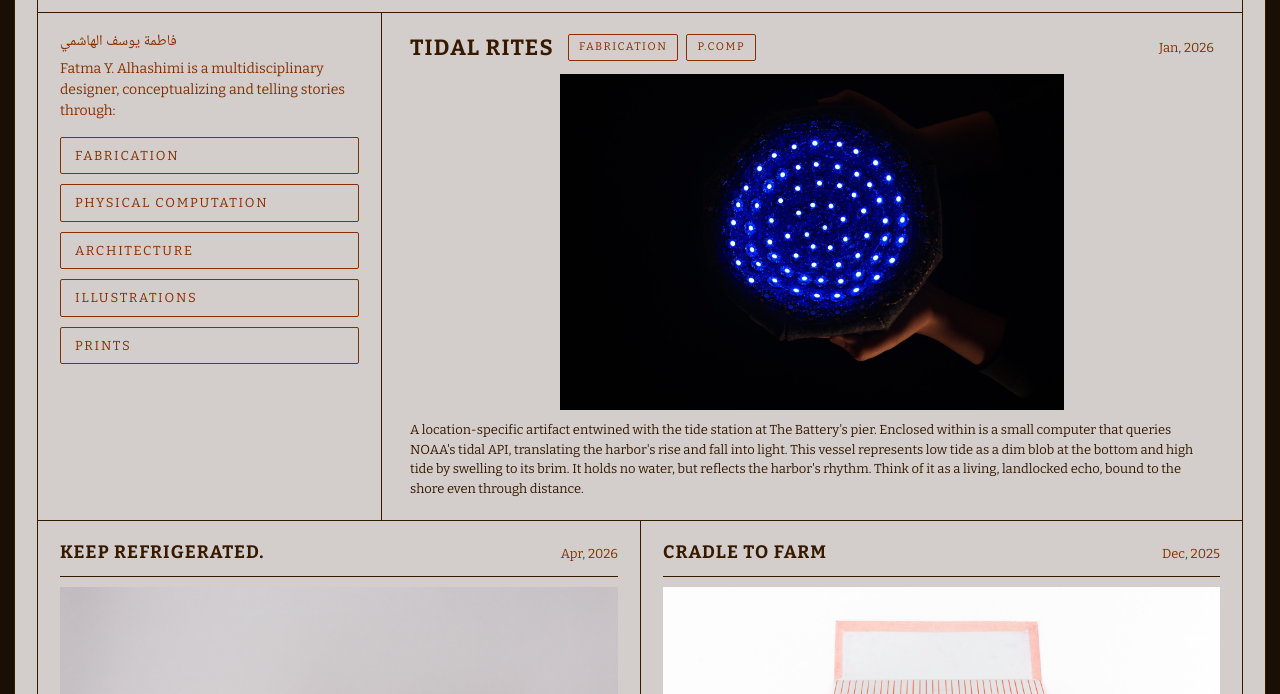
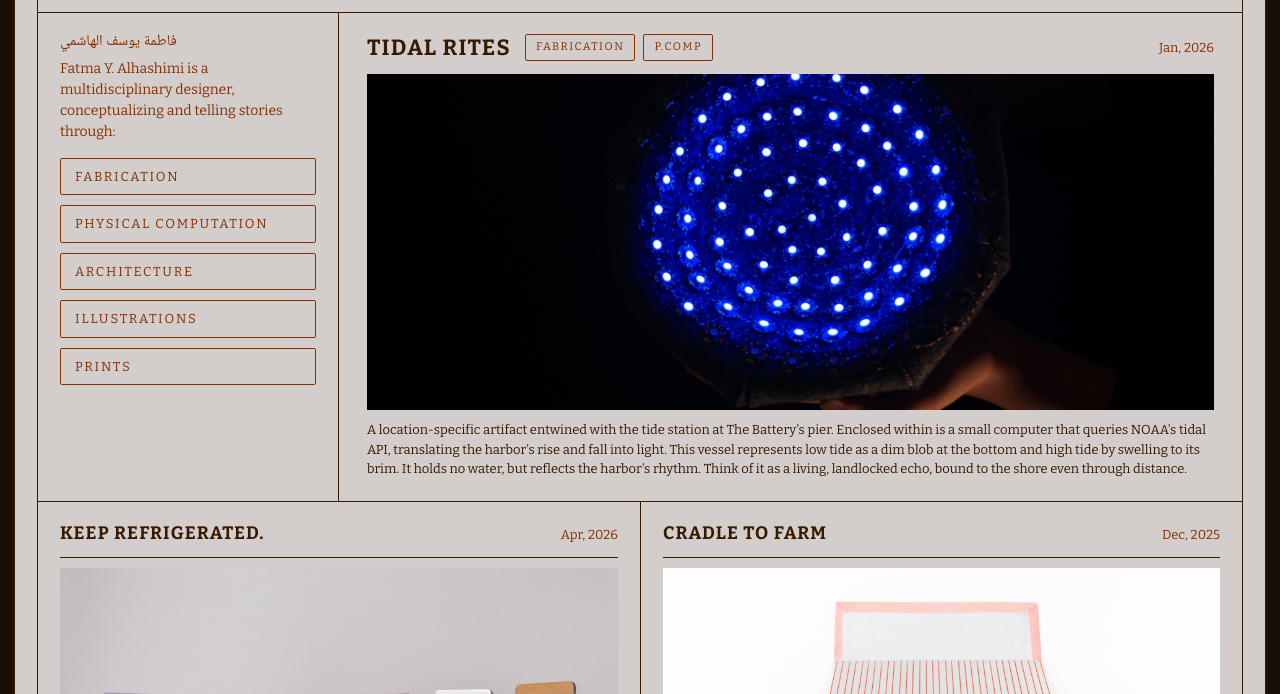
Before and after one commit to fatma-hashimi/Fatma-Alhashimi, a plain HTML site: page index.html in a window 1280 px wide. Shown: the part 106-800 px from the top of the page. Drawn offline with nearby package versions, Linux system fonts and the light colour scheme.

Commit message:
Revert "Preserve featured image aspect ratio and widen bio sidebar"
This reverts commit ad4ce81ec95ff4ed775e15cc60d3bff0b2d74b4d.

```diff
--- a/styles.css
+++ b/styles.css
@@ -65,7 +65,7 @@ a { color: inherit; text-decoration: none; }
 /* ---------- main row: bio + featured ---------- */
 .main-row {
   display: grid;
-  grid-template-columns: 1fr 2.5fr;
+  grid-template-columns: 1fr 3fr;
   border-bottom: var(--line);
 }
 
@@ -158,12 +158,11 @@ a { color: inherit; text-decoration: none; }
 
 .featured-image {
   display: block;
-  max-width: 100%;
-  max-height: 42vh;
-  width: auto;
-  height: auto;
-  margin: 0 auto;
-  background: transparent;
+  width: 100%;
+  height: 42vh;
+  min-height: 280px;
+  object-fit: cover;
+  background: #000;
 }
 
 .featured-caption {
```
